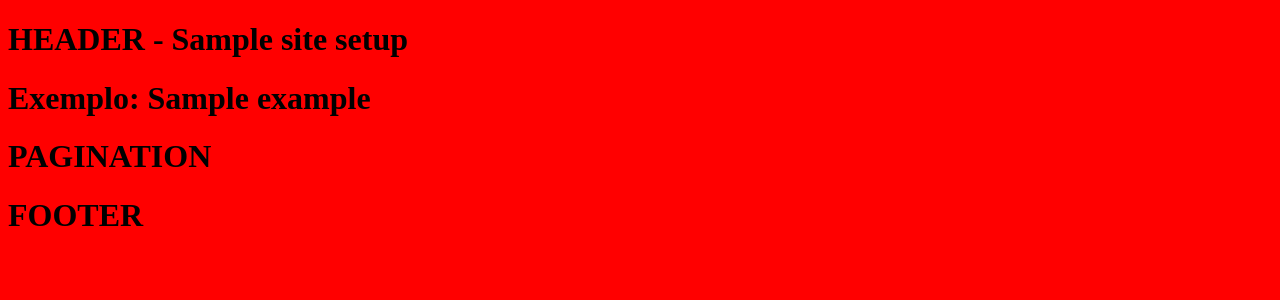
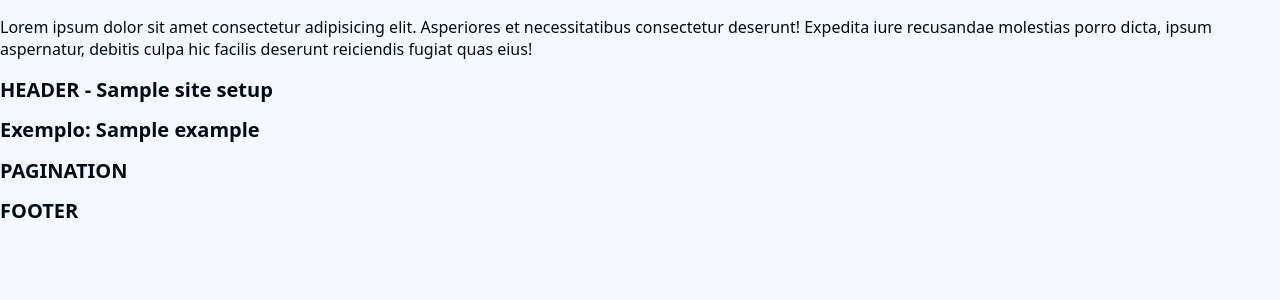
Before and after one commit to Gustavo-Felix/projeto-blog-django, a Django app: template djangoapp/blog/templates/blog/base.html in a window 1280 px wide. Shown: the top 300 px of the page. Run offline with Django 5.2, Linux system fonts and the light colour scheme; the template is opened without the code that fills it: most values are stand-ins (such as "Sample title", 1, 10 or a date in 2020).

Commit message:
Iniciando o CSS + Reset de CSS

```diff
--- /dev/null
+++ b/djangoapp/blog/static/blog/css/remedy.css
@@ -0,0 +1,233 @@
+/* @docs
+label: Core Remedies
+version: 0.1.0-beta.2
+
+note: |
+  These remedies are recommended
+  as a starter for any project.
+
+category: file
+*/
+
+
+/* @docs
+label: Box Sizing
+
+note: |
+  Use border-box by default, globally.
+
+category: global
+*/
+*, ::before, ::after { box-sizing: border-box; }
+
+
+/* @docs
+label: Line Sizing
+
+note: |
+  Consistent line-spacing,
+  even when inline elements have different line-heights.
+
+links:
+  - https://drafts.csswg.org/css-inline-3/#line-sizing-property
+
+category: global
+*/
+html { line-sizing: normal; }
+
+
+/* @docs
+label: Body Margins
+
+note: |
+  Remove the tiny space around the edge of the page.
+
+category: global
+*/
+body { margin: 0; }
+
+
+/* @docs
+label: Hidden Attribute
+
+note: |
+  Maintain `hidden` behaviour when overriding `display` values.
+
+  category: global
+*/
+[hidden] { display: none; }
+
+
+/* @docs
+label: Heading Sizes
+
+note: |
+  Switch to rem units for headings
+
+category: typography
+*/
+h1 { font-size: 2rem; }
+h2 { font-size: 1.5rem; }
+h3 { font-size: 1.17rem; }
+h4 { font-size: 1.00rem; }
+h5 { font-size: 0.83rem; }
+h6 { font-size: 0.67rem; }
+
+
+/* @docs
+label: H1 Margins
+
+note: |
+  Keep h1 margins consistent, even when nested.
+
+category: typography
+*/
+h1 { margin: 0.67em 0; }
+
+
+/* @docs
+label: Pre Wrapping
+
+note: |
+  Overflow by default is bad...
+
+category: typography
+*/
+pre { white-space: pre-wrap; }
+
+
+/* @docs
+label: Horizontal Rule
+
+note: |
+  1. Solid, thin horizontal rules
+  2. Remove Firefox `color: gray`
+  3. Remove default `1px` height, and common `overflow: hidden`
+
+category: typography
+*/
+hr {
+  border-style: solid;
+  border-width: 1px 0 0;
+  color: inherit;
+  height: 0;
+  overflow: visible;
+}
+
+
+/* @docs
+label: Responsive Embeds
+
+note: |
+  1. Block display is usually what we want
+  2. The `vertical-align` removes strange space-below in case authors overwrite the display value
+  3. Responsive by default
+  4. Audio without `[controls]` remains hidden by default
+
+category: embedded elements
+*/
+img, svg, video, canvas, audio, iframe, embed, object {
+  display: block;
+  vertical-align: middle;
+  max-width: 100%;
+}
+audio:not([controls]) { display:none; }
+
+
+/* @docs
+label: Responsive Images
+
+note: |
+  These new elements display inline by default,
+  but that's not the expected behavior for either one.
+  This can interfere with proper layout and aspect-ratio handling.
+
+  1. Remove the unnecessary wrapping `picture`, while maintaining contents
+  2. Source elements have nothing to display, so we hide them entirely
+
+category: embedded elements
+*/
+picture { display: contents; }
+source { display: none; }
+
+
+/* @docs
+label: Aspect Ratios
+
+note: |
+  Maintain intrinsic aspect ratios when `max-width` is applied.
+  `iframe`, `embed`, and `object` are also embedded,
+  but have no intrinsic ratio,
+  so their `height` needs to be set explicitly.
+
+category: embedded elements
+*/
+img, svg, video, canvas {
+  height: auto;
+}
+
+
+/* @docs
+label: Audio Width
+
+note: |
+  There is no good reason elements default to 300px,
+  and audio files are unlikely to come with a width attribute.
+
+category: embedded elements
+*/
+audio { width: 100%; }
+
+/* @docs
+label: Image Borders
+
+note: |
+  Remove the border on images inside links in IE 10 and earlier.
+
+category: legacy browsers
+*/
+img { border-style: none; }
+
+
+/* @docs
+label: SVG Overflow
+
+note: |
+  Hide the overflow in IE 10 and earlier.
+
+category: legacy browsers
+*/
+svg { overflow: hidden; }
+
+
+/* @docs
+label: HTML5 Elements
+
+note: |
+  Default block display on HTML5 elements.
+  For oldIE to apply this styling one needs to add some JS as well (i.e. `document.createElement("main")`)
+
+links:
+  - https://www.sitepoint.com/html5-older-browsers-and-the-shiv/
+
+category: legacy browsers
+*/
+article, aside, details, figcaption, figure, footer, header, hgroup, main, nav, section {
+  display: block;
+}
+
+
+/* @docs
+label: Checkbox & Radio Inputs
+
+note: |
+  1. Add the correct box sizing in IE 10
+  2. Remove the padding in IE 10
+
+category: legacy browsers
+*/
+[type='checkbox'],
+[type='radio'] {
+  box-sizing: border-box;
+  padding: 0;
+}
--- a/djangoapp/blog/static/blog/css/style.css
+++ b/djangoapp/blog/static/blog/css/style.css
@@ -1,4 +1,17 @@
+:root {
+  --clr-white: 213 100% 98%;
+  --clr-black: 213 100% 5%;
+  --clr-primary: 213 100% 50%;
+}
+
+html {
+  font-size: 62.5%;
+}
+
 body {
-    background-color: red;
-
+  background-color: hsl(var(--clr-white));
+  color: hsl(var(--clr-black));
+  font-size: 1.6rem;
+  font-family: system-ui, -apple-system, BlinkMacSystemFont, 'Segoe UI', Roboto,
+    Oxygen, Ubuntu, Cantarell, 'Open Sans', 'Helvetica Neue', sans-serif;
 }
--- a/djangoapp/blog/templates/blog/base.html
+++ b/djangoapp/blog/templates/blog/base.html
@@ -4,6 +4,10 @@
     {% include "blog/partials/_head.html" %}
 </head>
 <body>
+    <p>Lorem ipsum dolor sit amet consectetur adipisicing elit. Asperiores et necessitatibus consectetur deserunt! Expedita iure recusandae molestias porro dicta, ipsum aspernatur, debitis culpa hic facilis deserunt reiciendis fugiat quas eius!</p>
+
+    <h1>HEADER - {{ site_setup.title }}</h1>
+
     {% include "blog/partials/_header.html" %}
 
     {% block content %}{% endblock content %}
--- a/djangoapp/blog/templates/blog/partials/_head.html
+++ b/djangoapp/blog/templates/blog/partials/_head.html
@@ -2,6 +2,7 @@
 <meta charset="UTF-8">
 <meta name="viewport" content="width=device-width, initial-scale=1.0">
 <link rel="stylesheet" href="{% static "blog/css/style.css" %}">
+<link rel="stylesheet" href="{% static "blog/css/remedy.css" %}">
 {% if site_setup.favicon %}
     <link rel="shortcut icon" href="{{ site_setup.favicon.url}}" type="image/png">
 {% endif %}
--- a/djangoapp/blog/templates/blog/partials/_header.html
+++ b/djangoapp/blog/templates/blog/partials/_header.html
@@ -1,2 +1 @@
-<h1>HEADER - {{ site_setup.title }}</h1>
 <h1>Exemplo: {{ Example }}</h1>
```
